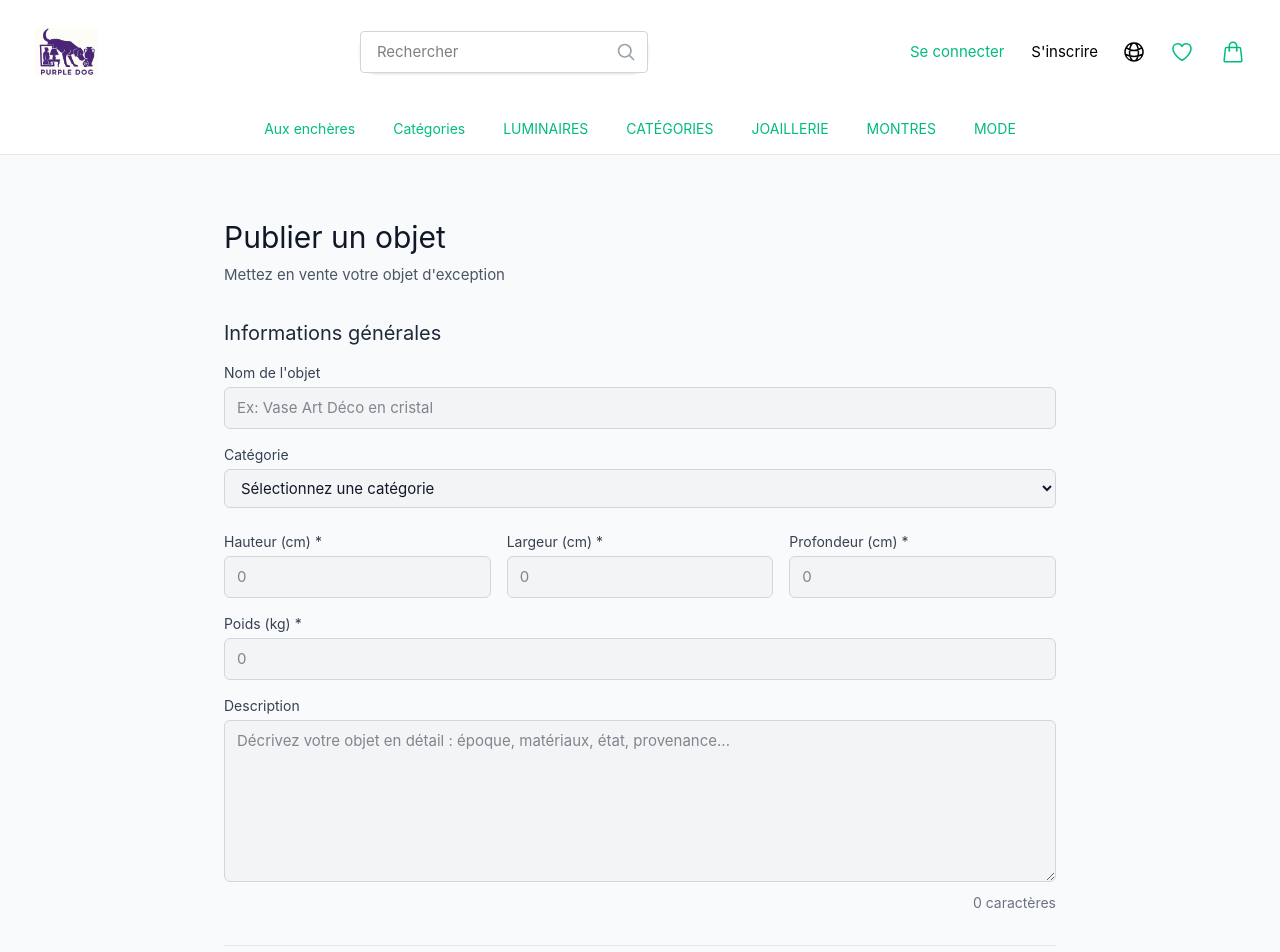
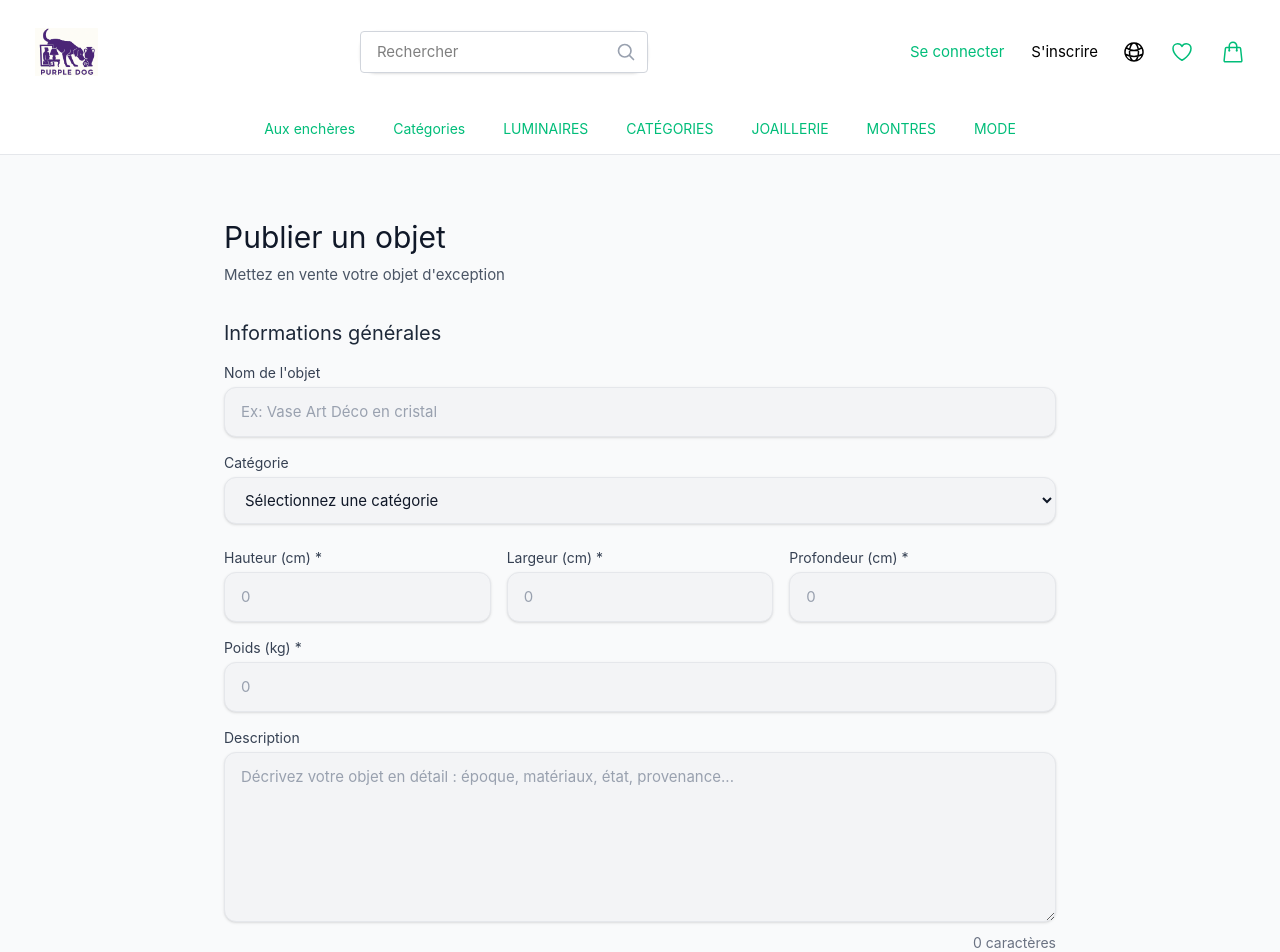
Before and after one commit to Valentin460/ESGI-Purple-Dog, a Vue app in the folder front/: page / in a window 1280 px wide. Shown: the top 952 px of the page. Built offline with nearby package versions, Linux system fonts and the light colour scheme.

Commit message:
Refactor input styles in PublierObjet.vue to use unified class and apply Tailwind CSS styles

```diff
--- a/front/src/assets/main.css
+++ b/front/src/assets/main.css
@@ -38,6 +38,12 @@ a:hover,
 button {
   cursor: pointer;
 }
+/* =============================
+   COMPONENTS
+============================= */
+.input {
+  @apply w-full px-4 py-3 border border-gray-200 rounded-xl shadow-sm focus:outline-none focus:ring-2 focus:ring-primary/40 focus:border-primary/40 transition-all duration-200 text-gray-900 placeholder:text-gray-400 hover:shadow-md;
+}
 
 /* =============================
    RESPONSIVE
--- a/front/src/components/PublierObjet.vue
+++ b/front/src/components/PublierObjet.vue
@@ -24,7 +24,7 @@
                 v-model="formData.nom"
                 required
                 placeholder="Ex: Vase Art Déco en cristal"
-                class="w-full px-3 py-2 border border-gray-300 rounded-md focus:outline-none focus:ring-2 focus:ring-primary focus:border-transparent text-gray-900"
+                class="input"
               />
             </div>
 
@@ -32,12 +32,7 @@
               <label for="categorie" class="block text-sm font-medium text-gray-700 mb-1">
                 Catégorie
               </label>
-              <select
-                id="categorie"
-                v-model="formData.categorie"
-                required
-                class="w-full px-3 py-2 border border-gray-300 rounded-md focus:outline-none focus:ring-2 focus:ring-primary focus:border-transparent text-gray-900"
-              >
+              <select id="categorie" v-model="formData.categorie" required class="input">
                 <option value="" disabled>Sélectionnez une catégorie</option>
                 <option value="Bijoux & montres">Bijoux & montres</option>
                 <option value="Meubles anciens">Meubles anciens</option>
@@ -85,7 +80,7 @@
                   placeholder="0"
                   min="0"
                   step="0.1"
-                  class="w-full px-3 py-2 border border-gray-300 rounded-md focus:outline-none focus:ring-2 focus:ring-primary focus:border-transparent text-gray-900"
+                  class="input"
                 />
               </div>
 
@@ -101,7 +96,7 @@
                   placeholder="0"
                   min="0"
                   step="0.1"
-                  class="w-full px-3 py-2 border border-gray-300 rounded-md focus:outline-none focus:ring-2 focus:ring-primary focus:border-transparent text-gray-900"
+                  class="input"
                 />
               </div>
 
@@ -117,7 +112,7 @@
                   placeholder="0"
                   min="0"
                   step="0.1"
-                  class="w-full px-3 py-2 border border-gray-300 rounded-md focus:outline-none focus:ring-2 focus:ring-primary focus:border-transparent text-gray-900"
+                  class="input"
                 />
               </div>
             </div>
@@ -134,7 +129,7 @@
                 placeholder="0"
                 min="0"
                 step="0.1"
-                class="w-full px-3 py-2 border border-gray-300 rounded-md focus:outline-none focus:ring-2 focus:ring-primary focus:border-transparent text-gray-900"
+                class="input"
               />
             </div>
 
@@ -148,7 +143,7 @@
                 required
                 placeholder="Décrivez votre objet en détail : époque, matériaux, état, provenance..."
                 rows="6"
-                class="w-full px-3 py-2 border border-gray-300 rounded-md focus:outline-none focus:ring-2 focus:ring-primary focus:border-transparent text-gray-900 resize-y"
+                class="input resize-y"
               ></textarea>
               <span class="text-sm text-gray-500 text-right block mt-1">
                 {{ formData.description.length }} caractères
@@ -286,7 +281,7 @@
                 placeholder="0"
                 min="0"
                 step="0.01"
-                class="w-full px-3 py-2 border border-gray-300 rounded-md focus:outline-none focus:ring-2 focus:ring-primary focus:border-transparent text-gray-900"
+                class="input"
               />
             </div>
 
```
